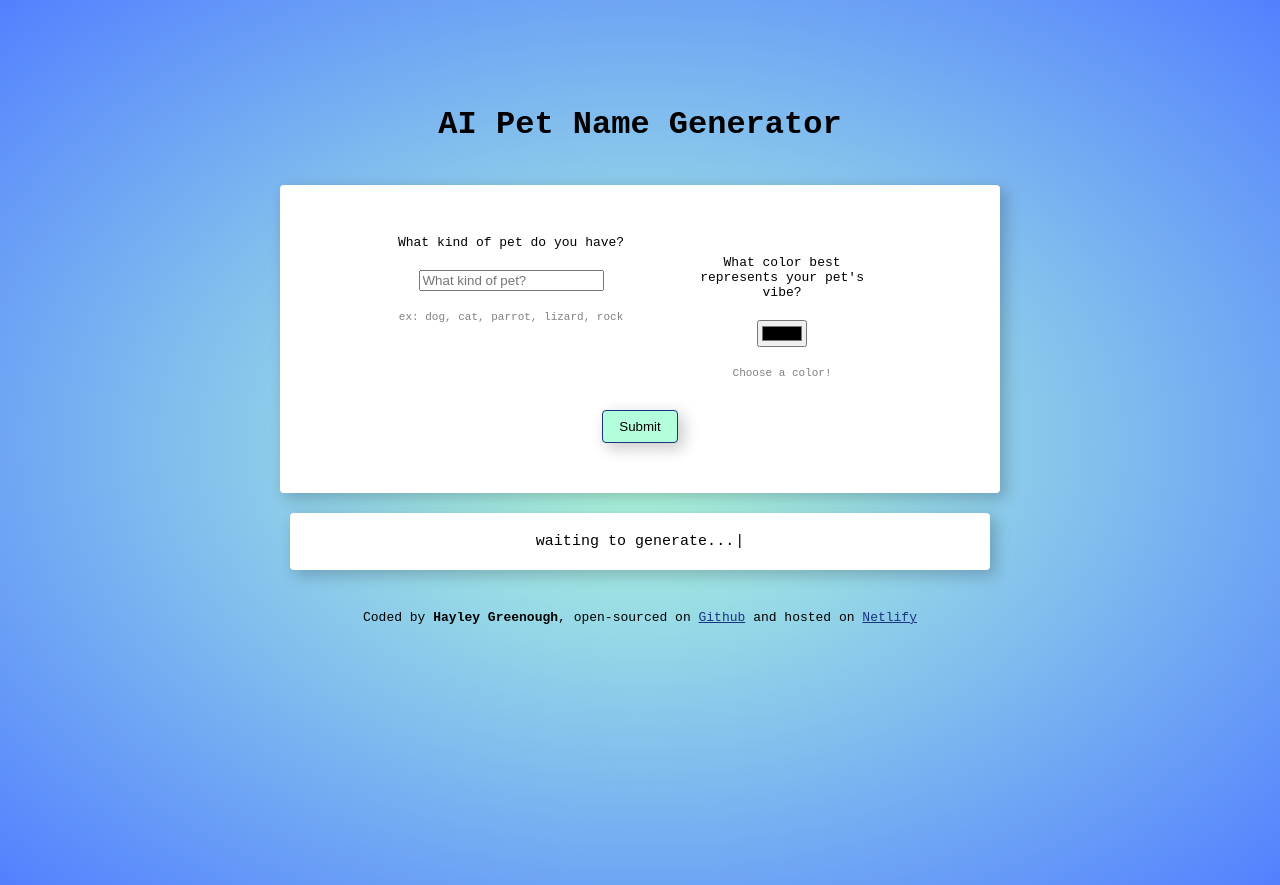
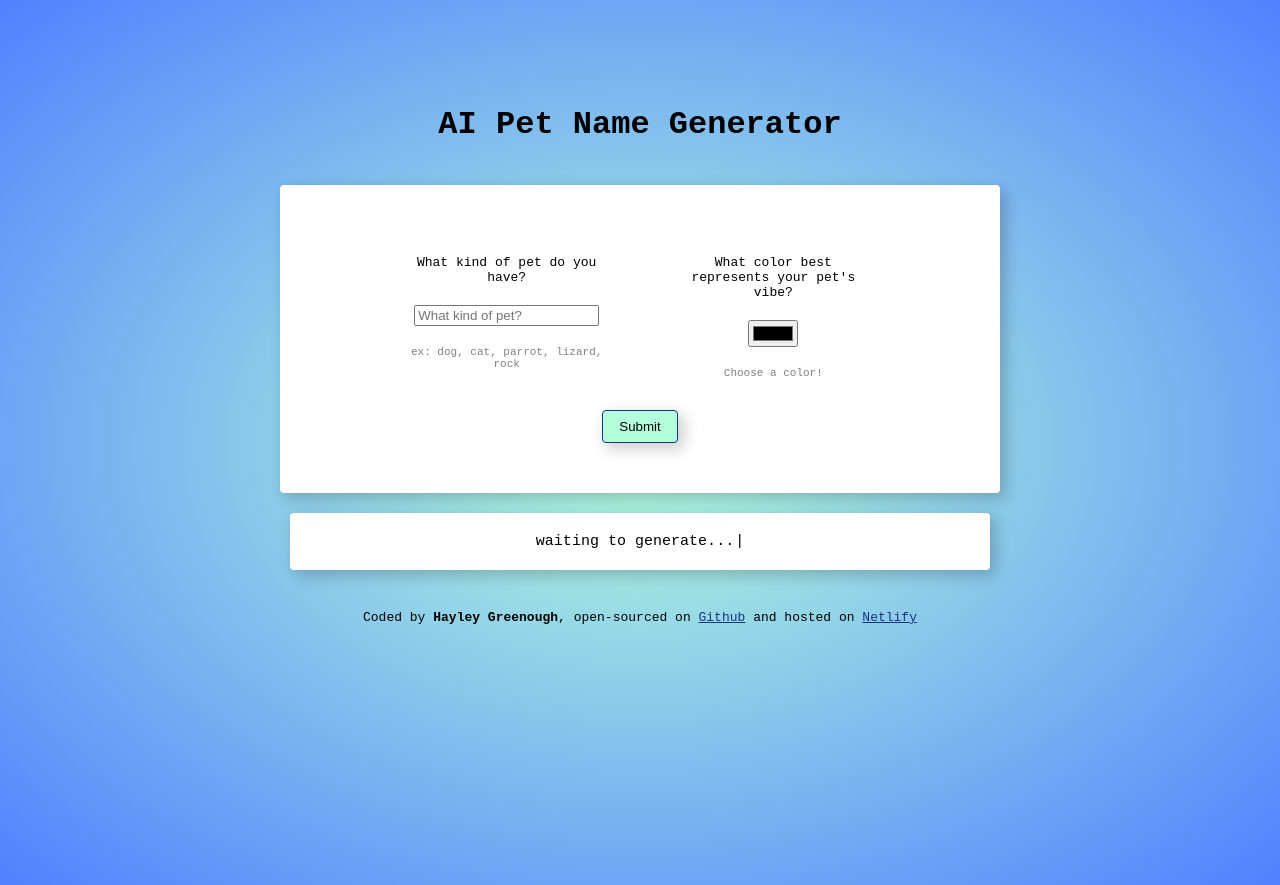
Before and after one commit to greenough-h/ai-petname-react, a React (Create React App) app: page / in a window 1280 px wide. Built offline with nearby package versions, Linux system fonts and the light colour scheme.

Commit message:
Minor CSS tag fix

```diff
--- a/src/App.css
+++ b/src/App.css
@@ -42,7 +42,7 @@ body {
   margin: 20px 0;
 }
 
-.InputForm .species-question,
+.InputForm .speciesQuestion,
 .vibe {
   display: block;
   max-width: 200px;
```
